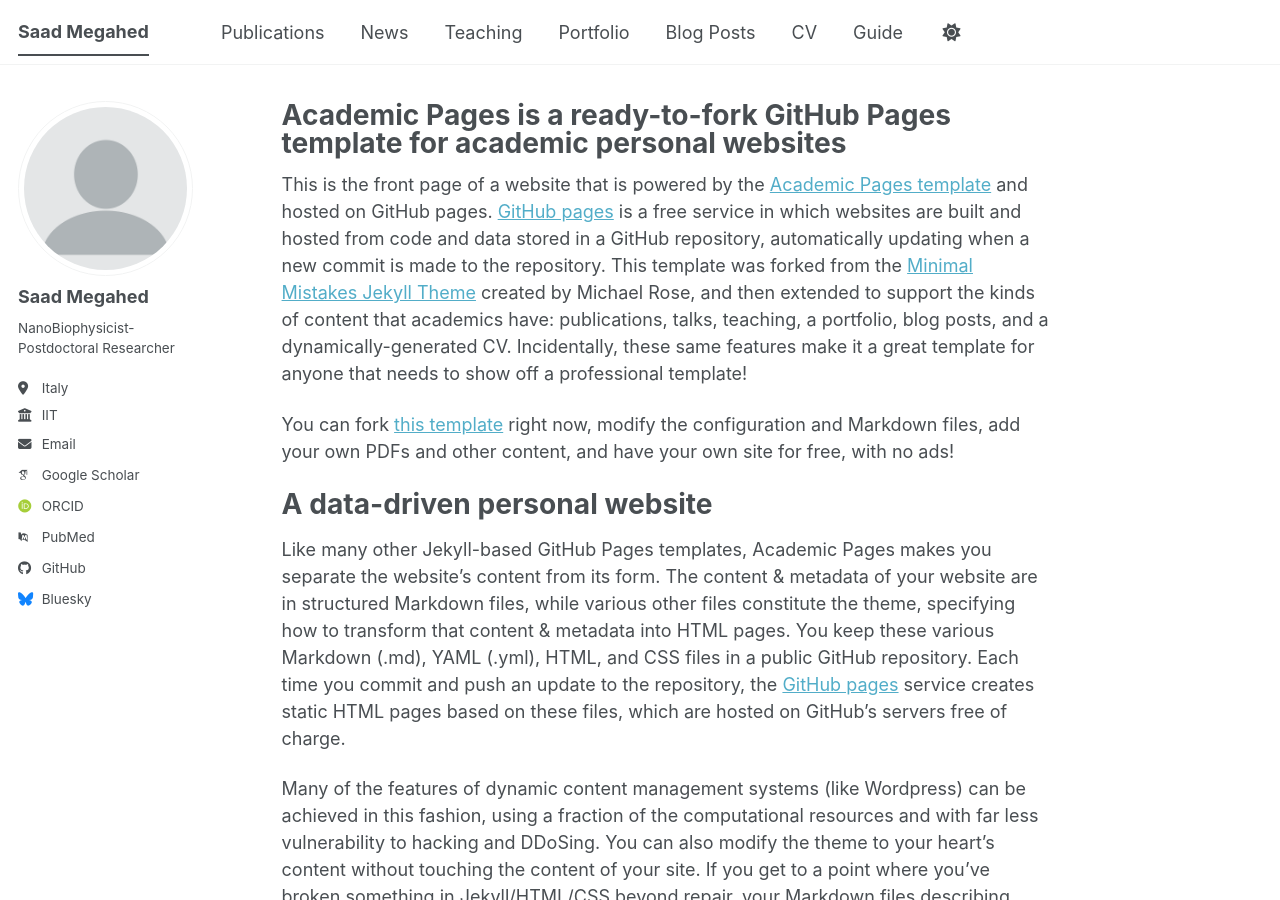
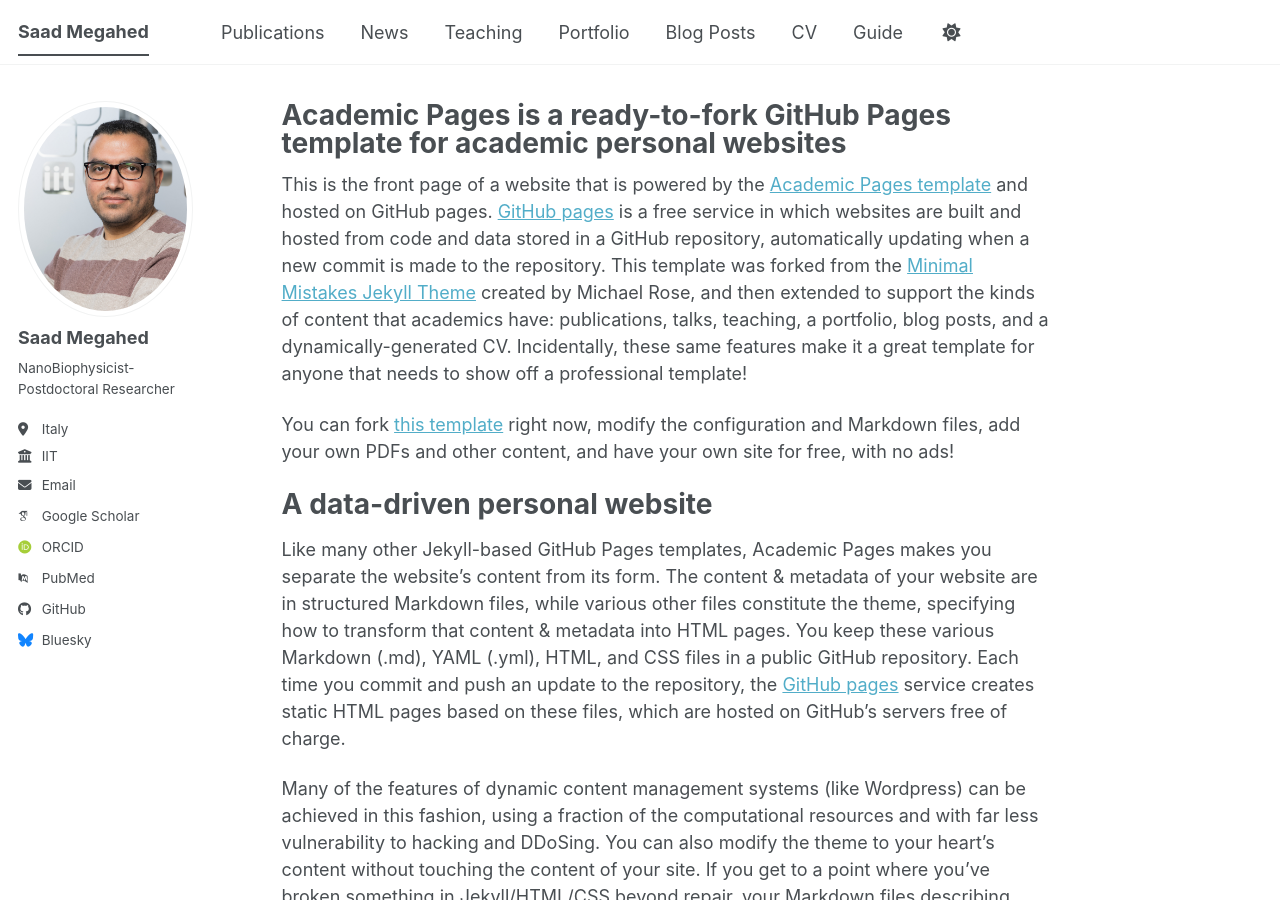
Before and after one commit to smegahed/smegahed.github.io, a Jekyll site: the page built from _pages/about.md, in a window 1280 px wide and 900 px high. Built offline with Jekyll 4.4.1, drawn with Linux system fonts in a browser that asks for light colours; some web fonts are replaced; a script bundle is joined from its source files by our own code; library files that are not in the unit come from our copies.

Commit message:
Update _config.yml

```diff
--- a/_config.yml
+++ b/_config.yml
@@ -23,7 +23,7 @@
 #               Additional customization can be done by editing /_includes/author-profile.html
 author:
   # Biographic information
-  avatar           : "profile.png"
+  avatar           : "saad.jpg"
   name             : "Saad Megahed"
   pronouns         : # example: "she/her"
   bio              : "NanoBiophysicist-Postdoctoral Researcher"
```
